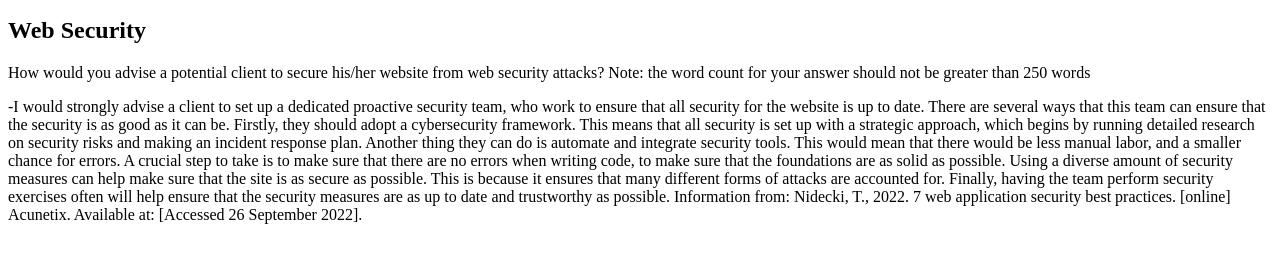
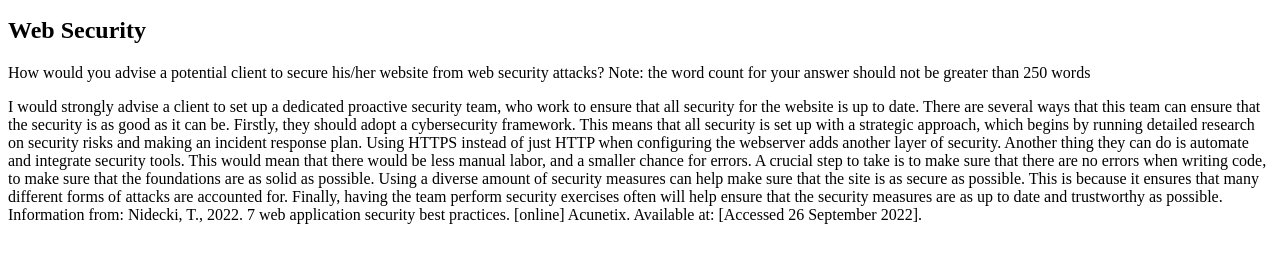
Before and after one commit to Noroff-FEU-Assignments/cross-course-project-Chrissebah, a plain HTML site: page index.html in a window 1280 px wide. Shown: the part 101-364 px from the top of the page. Drawn offline with Linux system fonts and the light colour scheme.

Commit message:
Update index.html

```diff
--- a/index.html
+++ b/index.html
@@ -9,9 +9,11 @@
     <p>Welcome to my first website.</p>
     <h2>Web Security</h2>
     <p id="web-security-question">How would you advise a potential client to secure his/her website from web security attacks? Note: the word count for your answer should not be greater than 250 words</p>
-    <p id="web-security-answer">-I would strongly advise a client to set up a dedicated proactive security team, who work to ensure that all security for the website is up to date. There are several ways that this team can ensure that the security is as good as it can be.
+    <p id="web-security-answer">I would strongly advise a client to set up a dedicated proactive security team, who work to ensure that all security for the website is up to date. There are several ways that this team can ensure that the security is as good as it can be.
 
         Firstly, they should adopt a cybersecurity framework. This means that all security is set up with a strategic approach, which begins by running detailed research on security risks and making an incident response plan.
+
+        Using HTTPS instead of just HTTP when configuring the webserver adds another layer of security.
 
         Another thing they can do is automate and integrate security tools. This would mean that there would be less manual labor, and a smaller chance for errors.
 
```
